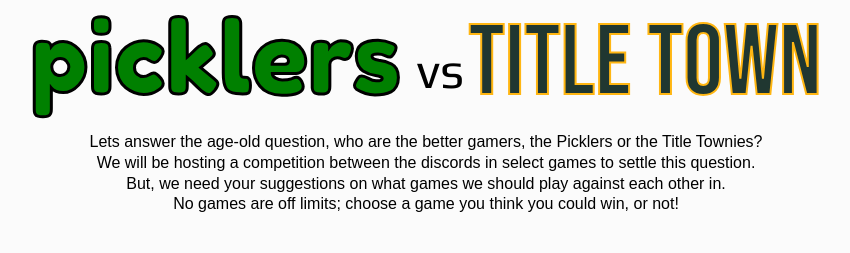
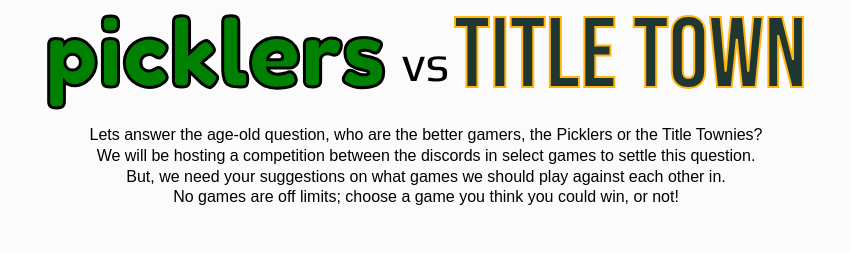
Before and after one commit to shoobopper/shoobopper.github.io, a plain HTML site: page olympics.html in a window 1280 px wide. Shown: the part 215-468 px from the top of the page, without its empty margins (214-1064 px from the left). Drawn offline with Linux system fonts and the light colour scheme.

Commit message:
resizing picklers font
equalized sizes of fonts to better center the text

```diff
--- a/olympics.html
+++ b/olympics.html
@@ -98,7 +98,7 @@
 
         .picklers {
             font-family: 'Fredoka One', cursive;
-            font-size: 100px;
+            font-size: 92px;
             color: green;
             -webkit-text-stroke: 3px black;
         }
```
